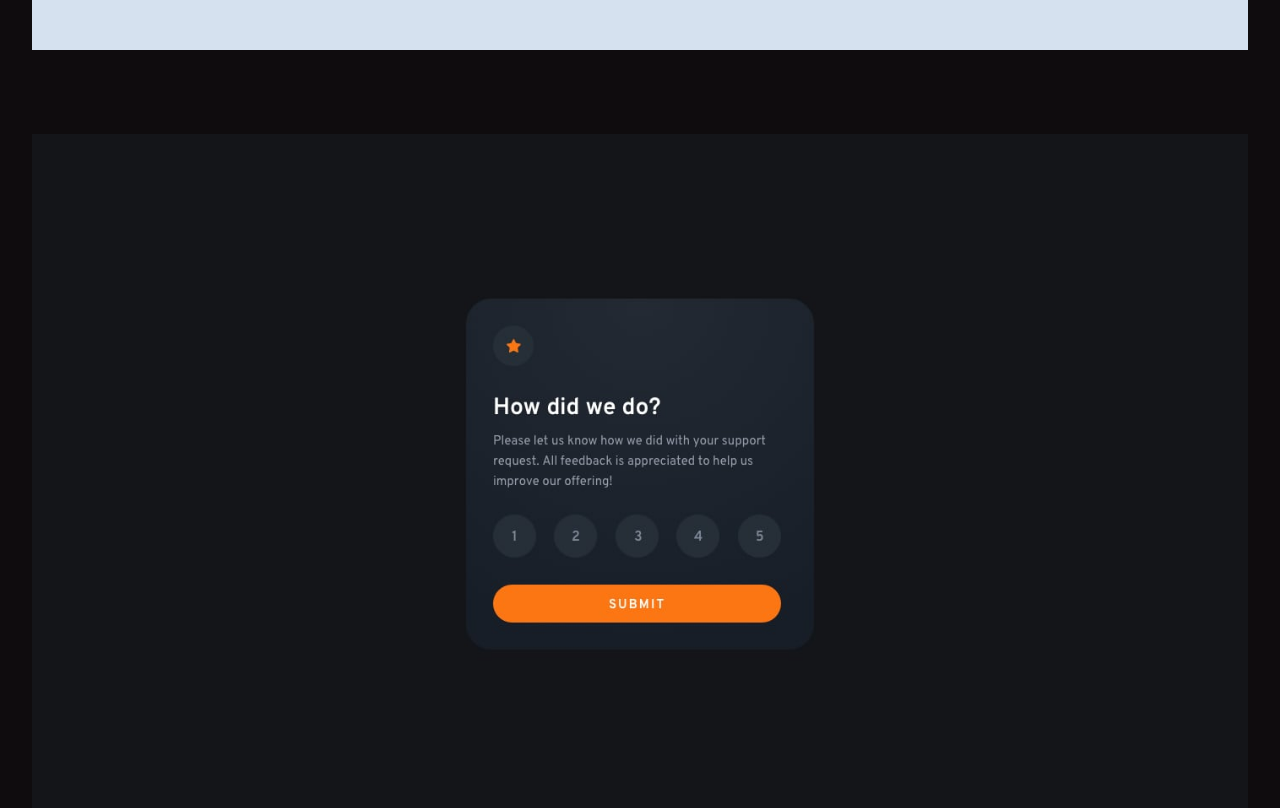
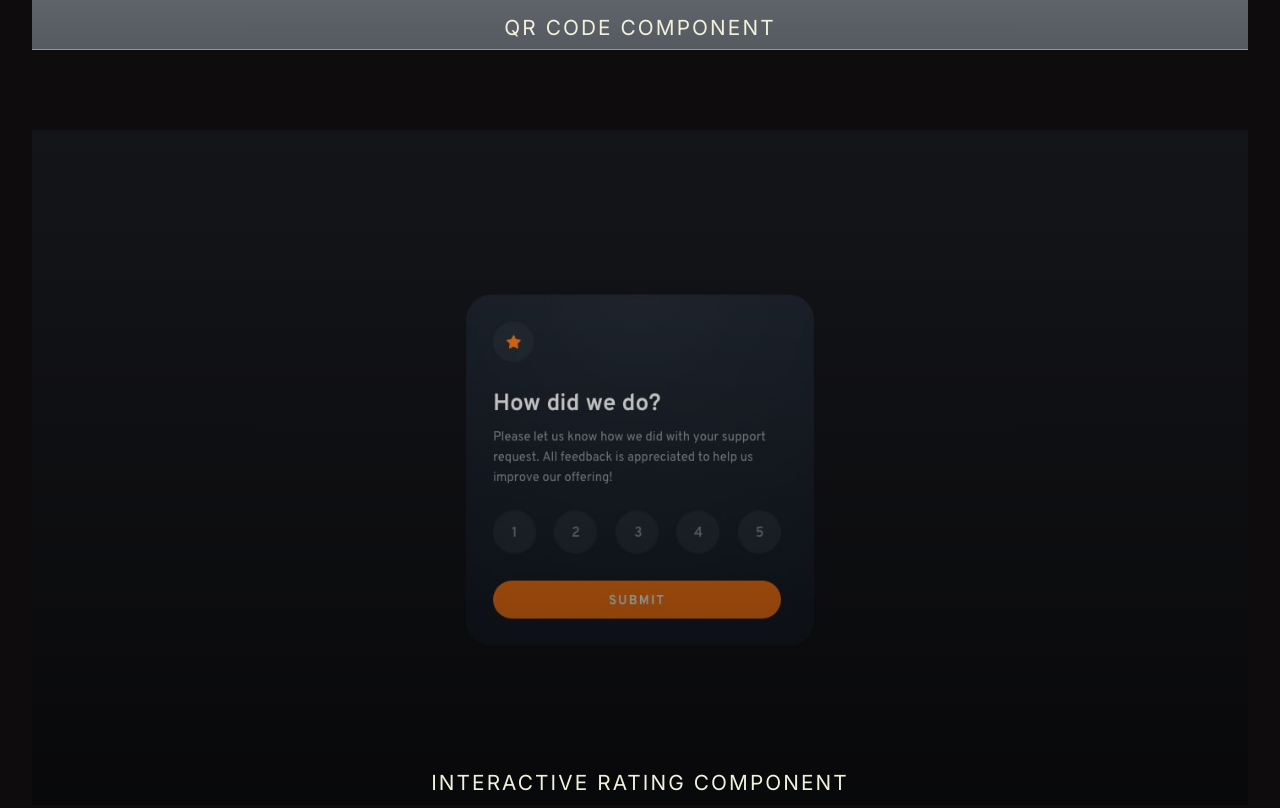
Before and after one commit to AlbertoLed/Build-a-Personal-Portfolio-Webpage, a plain HTML site: page index.html in a window 1280 px wide. Shown: the part 1620-2428 px from the top of the page. Drawn offline with Linux system fonts and the light colour scheme.

Commit message:
Add foreground to project tiles
Also add transitions when the mouse hover the tiles

```diff
--- a/index.html
+++ b/index.html
@@ -29,15 +29,27 @@
             <h1 class="projects__title">My projects</h1>
             <a class="project-tile" href="https://albertoled.github.io/QR-code-component/" target="_blank">
                 <img class="project-tile__img" src="images/qr-component.jpg" alt="QR Component">
+                <div class="project-tile__foreground">
+                    <p class="project-tile__title">QR Code Component</p>
+                </div>
             </a>
             <a class="project-tile" href="https://albertoled.github.io/Interactive-Rating-Component/" target="_blank">
                 <img class="project-tile__img" src="images/rating-component.jpg" alt="Rating Component">
+                <div class="project-tile__foreground">
+                    <p class="project-tile__title">Interactive Rating Component</p>
+                </div>
             </a>
             <a class="project-tile" href="https://albertoled.github.io/Intro-Component-With-Signup-Form/" target="_blank">
                 <img class="project-tile__img" src="images/sign-up-form.jpg" alt="Sign Up Form">
+                <div class="project-tile__foreground">
+                    <p class="project-tile__title">Intro Component With Signup Form</p>
+                </div>
             </a>
             <a class="project-tile" href="https://albertoled.github.io/Single-Price-Grid-Component/" target="_blank">
                 <img class="project-tile__img" src="images/single-price-grid.jpg" alt="Single Price Grid">
+                <div class="project-tile__foreground">
+                    <p class="project-tile__title">Single Price Grid Component</p>
+                </div>
             </a>
         </section>
         <section class="contact" id="contact">
--- a/style.css
+++ b/style.css
@@ -23,6 +23,7 @@
     --FONT-TITLE-SMALL: 2.8em;
     --FONT-SUBTITLE: 1.5em;
     --FONT-NAV: 1.4em;
+    --FONT-TILE-TITLE: 1.3em;
 
     font-family: 'Inter', sans-serif;
 }
@@ -110,11 +111,50 @@ html {
 }
 .project-tile {
     cursor: pointer;
+    display: grid;
+    grid-template-columns: 1fr;
+    grid-template-rows: 1fr;
+    text-decoration: none;
+    color: var(--PEARL);
+    /* transition: color .3s; */
 }
 .project-tile__img {
     width: 100%;
     margin: 0 auto;
+    grid-area: 1 / 1 / 1 / 1;
 }
+.project-tile__foreground {
+    /* background-color: #00000040; */
+    background: linear-gradient(
+        #00000000,
+        #00000000 50%,
+        #00000099 100%
+    ) ;
+    background-size: auto 200%;
+    background-position: bottom;
+    width: 100%;
+    height: 100%;
+    grid-area: 1 / 1 / 1 / 1;
+    display: flex;
+    align-items: flex-end;
+    justify-content: center;
+    transition: all .5s;
+
+}
+.project-tile__title {
+    text-align: center;
+    text-transform: uppercase;
+    margin-bottom: 10px;
+    font-size: var(--FONT-TILE-TITLE);
+    letter-spacing: .1em;
+}
+.project-tile:hover {
+    color: transparent;
+}
+.project-tile__foreground:hover {
+    background-position: top;
+}
+
 
 /* \CONTACT */
 .contact {
```
